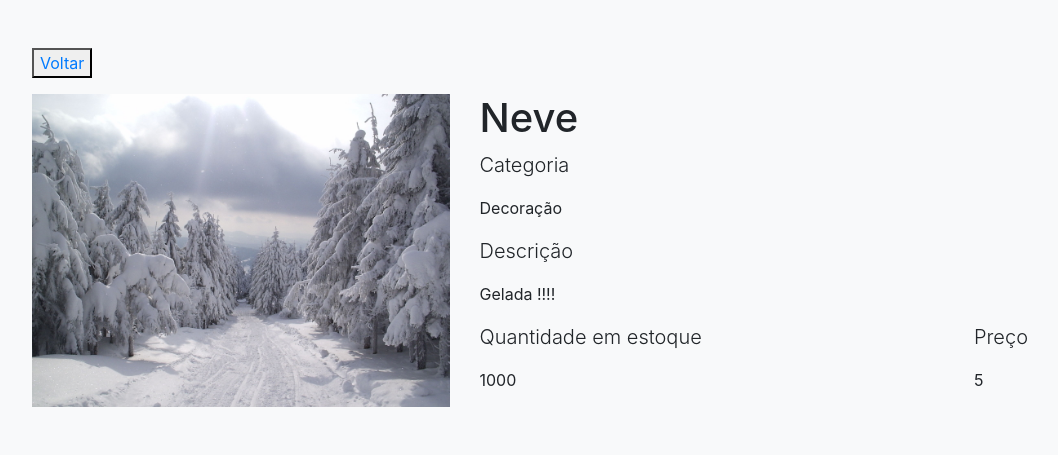
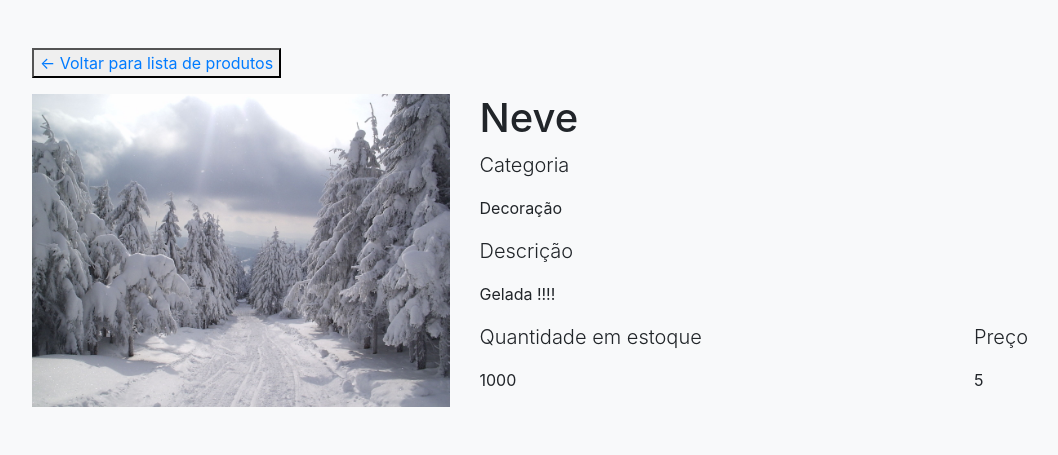
Before and after one commit to Nefilimdev/Desafio-PHP, a PHP site: page /produto.php?nome=Neve in a window 1280 px wide. Shown: the top 455 px of the page, without its empty margins (86-1144 px from the left). Run offline with PHP 8.4, Linux system fonts and the light colour scheme.

Commit message:
add pequenos detalhes.

```diff
--- a/index.php
+++ b/index.php
@@ -96,7 +96,7 @@
                                 <select class="form-control" id="categoriaProduto" name="categoriaProduto">
                                     <option selected>Selecione uma categoria</option>
                                     <option>Vestuário</option>
-                                    <option>Acessórios</option>
+                                    <option>Acessório</option>
                                     <option>Tecnologia</option>
                                     <option>Decoração</option>
                                 </select>
--- a/produto.php
+++ b/produto.php
@@ -12,7 +12,7 @@
     <?php include_once("var.php"); ?>
 
         <div class="container bg-light p-5">
-            <button class="mb-3"><a href="index.php"> Voltar </a></button>
+            <button class="mb-3"><a href="index.php">&larr; Voltar para lista de produtos</a></button>
 
             <div class="row">
                 <?php
```
